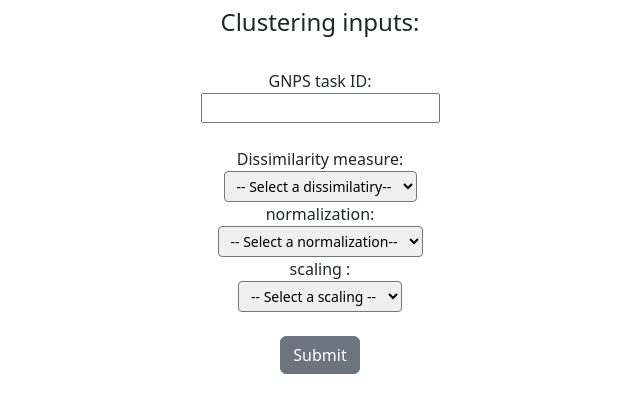
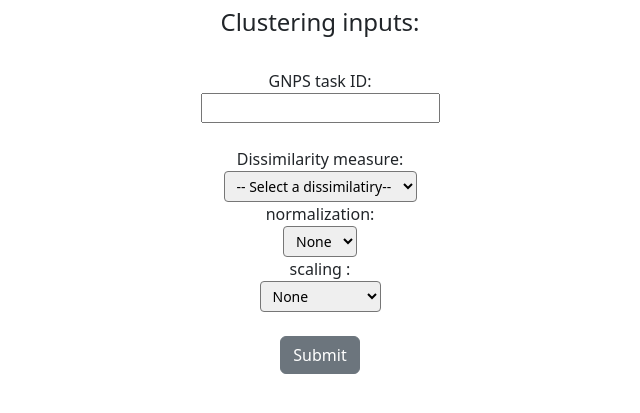
Before and after one commit to computational-chemical-biology/ClusterApp, a Flask app: page /graph in a window 1280 px wide. Shown: the part 74-487 px from the top of the page, without its empty margins (320-960 px from the left). Run offline with Flask 3, Linux system fonts and the light colour scheme; some libraries are stand-ins or nearby versions.

Commit message:
fix: None as default in html

```diff
--- a/api/app.py
+++ b/api/app.py
@@ -35,9 +35,6 @@ def dropzoneUploadHandler():
 
 @app.route('/usage',methods=['GET'])
 def usage():
-    """
-        Returns: the usage.html template
-    """
     return render_template('usage.html')
 
 @app.route('/mountDataTable', methods=['POST','GET'])
--- a/api/templates/graph.html
+++ b/api/templates/graph.html
@@ -48,7 +48,7 @@
         <br>
         <label for="normalization">normalization:</label><br>
         <select class="form-control-sm" id="normalization" name="normalization" value="">
-            <option value="">-- Select a normalization--</option>
+            <option value="">None</option>
             <option value="PQN">PQN</option>
             <option value="TIC">TIC</option>
 
@@ -57,7 +57,7 @@
         <br>
         <label for="scaling">scaling :</label><br>
         <select class="form-control-sm" id="scaling" name="scaling" value="">
-            <option value="">-- Select a scaling --</option>
+            <option value="">None</option>
             <option value="pareto">Pareto</option>
             <option value="autoscaling">Auto-Scaling</option>
 
```
